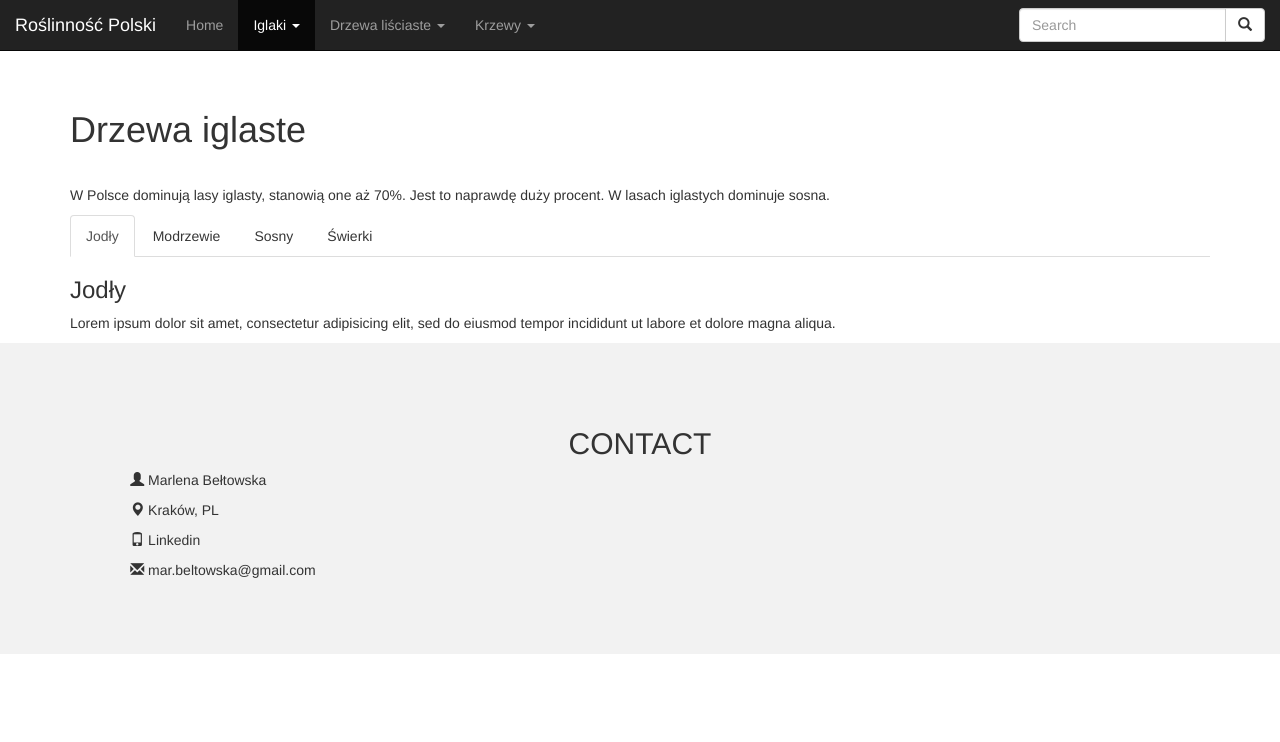
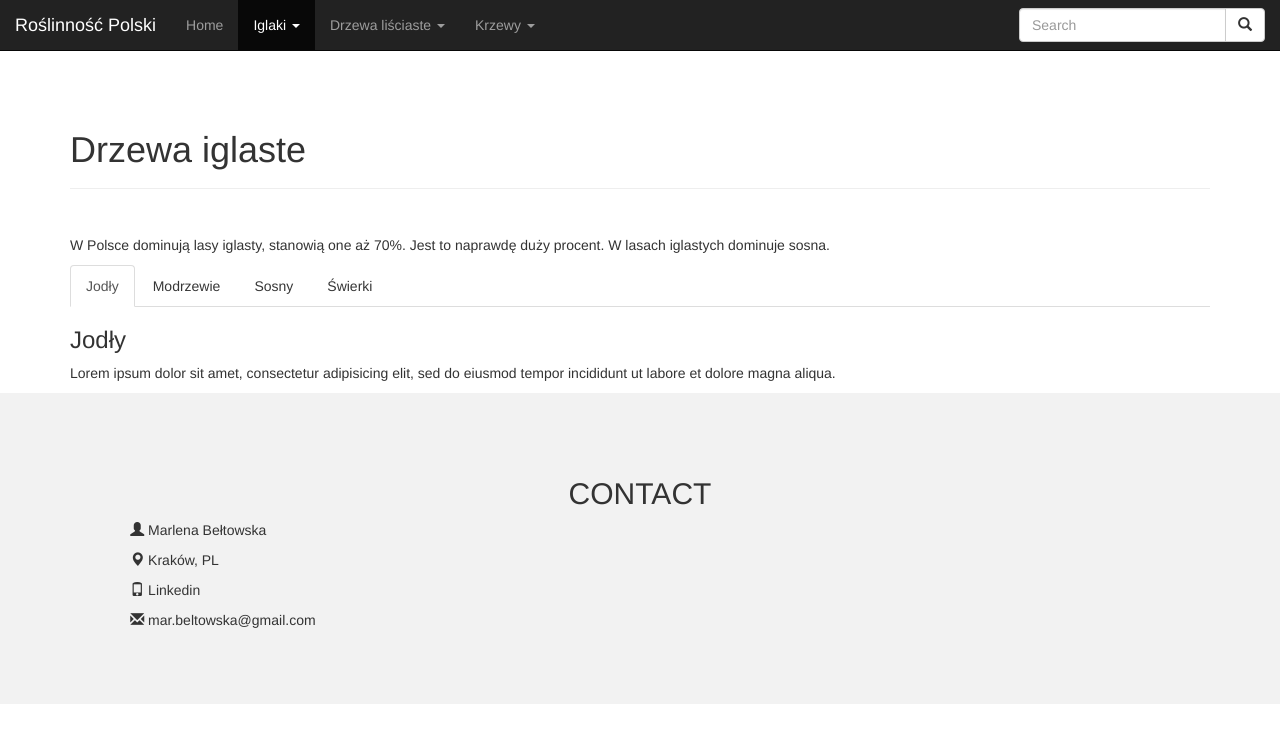
Before and after one commit to Usagi98/flora, a plain HTML site: page iglaki.html in a window 1280 px wide. Drawn offline with nearby package versions, Linux system fonts and the light colour scheme.

Commit message:
update
replacing header with a div with page-header class

```diff
--- a/iglaki.html
+++ b/iglaki.html
@@ -109,9 +109,9 @@
       </div>
     </nav>
     <div class="container" style="margin-top: 7%; margin-bottom: 2%;">
-      <header>
+      <div class="page-header">
           <h1>Drzewa iglaste</h1>
-      </header>
+      </div>
     </div>
     <div class="container">
       <p>W Polsce dominują lasy iglasty, stanowią one aż 70%. Jest to naprawdę duży procent. W lasach iglastych dominuje sosna.</p>
```
Also changed, not shown: krzewy.html (+2 -2 lines), lisciaste.html (+2 -2 lines).
